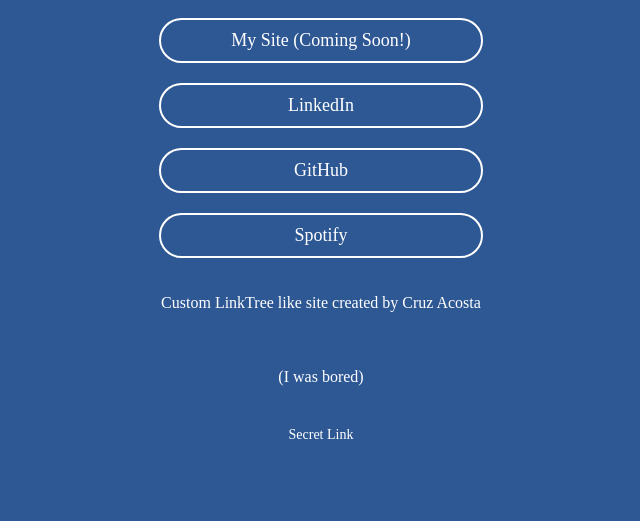
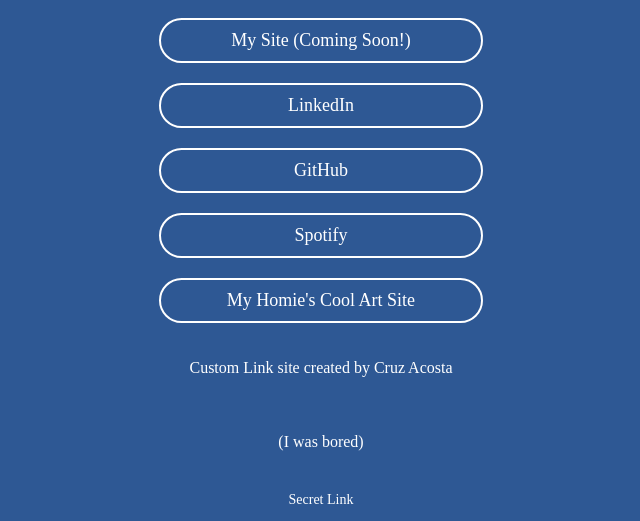
Before and after one commit to cacosta7/Links, a plain HTML site: page index.html in a window 1280 px wide. Shown: the part 398-919 px from the top of the page, without its empty margins (319-959 px from the left). Before the commit the page ends 854 px from the top, so only its background shows below. Drawn offline with Linux system fonts and the light colour scheme.

Commit message:
added my friend's art site (he's so cool)

```diff
--- a/index.html
+++ b/index.html
@@ -22,8 +22,11 @@
     <a class="links" href="https://open.spotify.com/playlist/0zxRSdx0JAj4XtNahlEF7t?si=355831debc044378" target="_blank">
         Spotify
     </a>
+    <a class="links" href="https://wellsruss22.wixsite.com/art-by-russell-wells" target="_blank">
+        My Homie's Cool Art Site
+    </a>
     <div>
-        <p>Custom LinkTree like site created by Cruz Acosta</p>
+        <p>Custom Link site created by Cruz Acosta</p>
         <p>(I was bored)</p>
     </div>
     <a class="supersecret" href="https://www.youtube.com/watch?v=dQw4w9WgXcQ&ab_channel=RickAstley" target="_blank">
```
